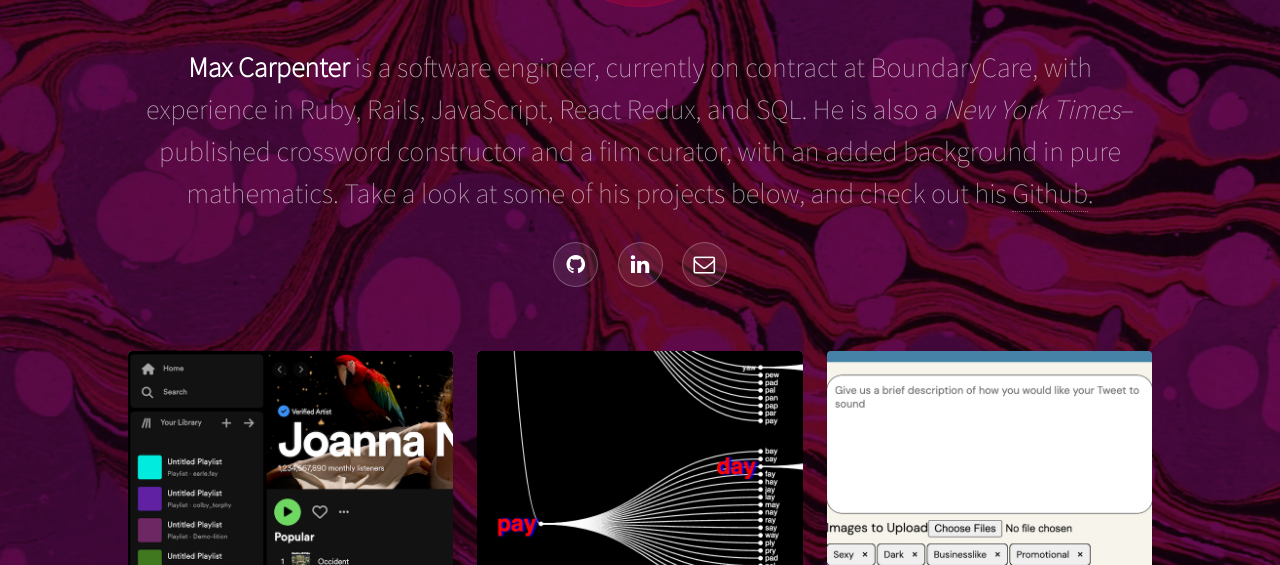
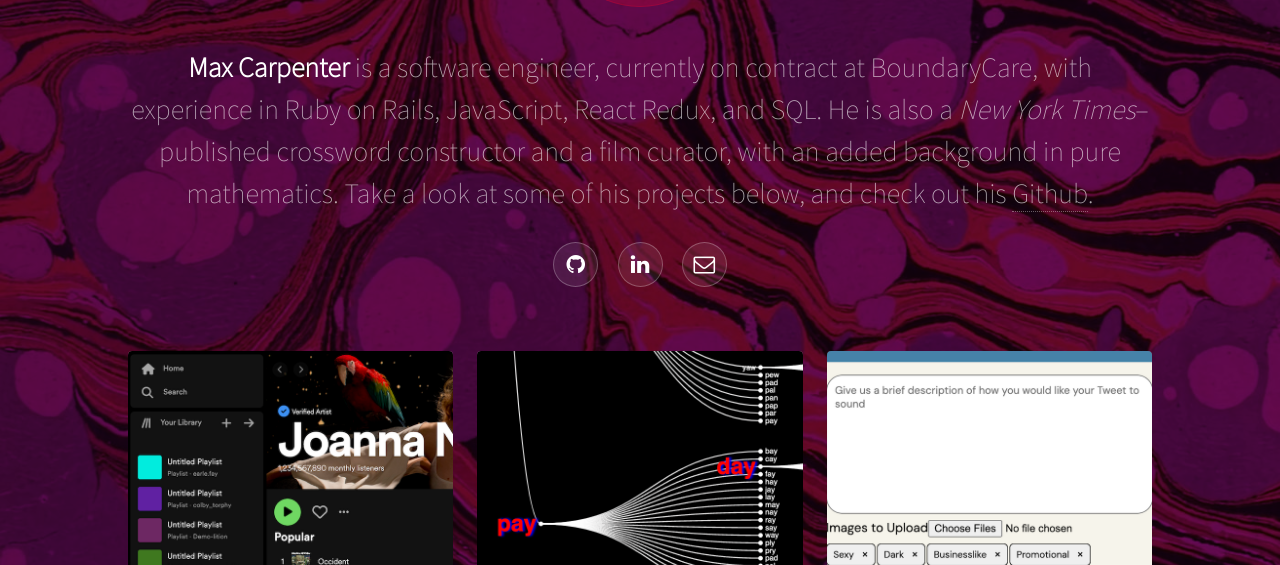
Before and after one commit to mxcrpntr/portfolio, a plain HTML site: page index.html in a window 1280 px wide. Shown: the part 235-800 px from the top of the page. Drawn offline with Linux system fonts and the light colour scheme.

Commit message:
rejiggered bio:

```diff
--- a/index.html
+++ b/index.html
@@ -19,7 +19,7 @@
 				<!-- Header -->
 					<header id="header">
 						<span class="avatar"><img src="images/max_headshot.jpeg" alt="" /></span>
-						<h1><b>Max Carpenter</b> <strong>is a software engineer, currently on contract at BoundaryCare, with experience in Ruby, Rails, JavaScript, React Redux, and SQL. He is also a <i>New York Times</i>–published crossword constructor and a film curator, with an added background in pure mathematics. Take a look at some of his projects below, and check out his <a href="https://github.com/mxcrpntr">Github</a>.</strong></h1>
+						<h1><b>Max Carpenter</b> <strong>is a software engineer, currently on contract at BoundaryCare, with experience in Ruby on Rails, JavaScript, React Redux, and SQL. He is also a <i>New York Times</i>–published crossword constructor and a film curator, with an added background in pure mathematics. Take a look at some of his projects below, and check out his <a href="https://github.com/mxcrpntr">Github</a>.</strong></h1>
 						<ul class="icons">
 							<li><a href="https://github.com/mxcrpntr" class="icon style2 fa-github"><span class="label">Github</span></a></li>
 							<li><a href="https://www.linkedin.com/in/max-carpenter-245746288/" class="icon style2 fa-linkedin"><span class="label">LinkedIn</span></a></li>
```
